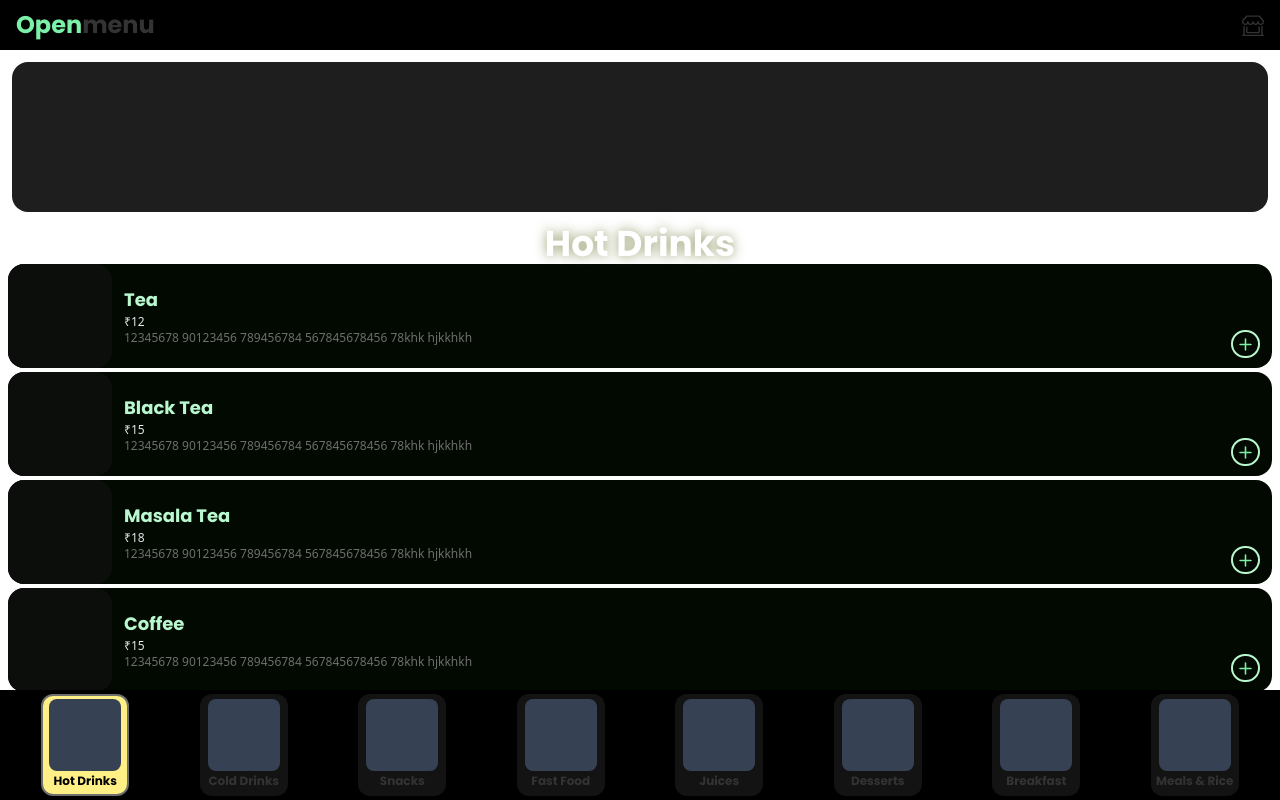
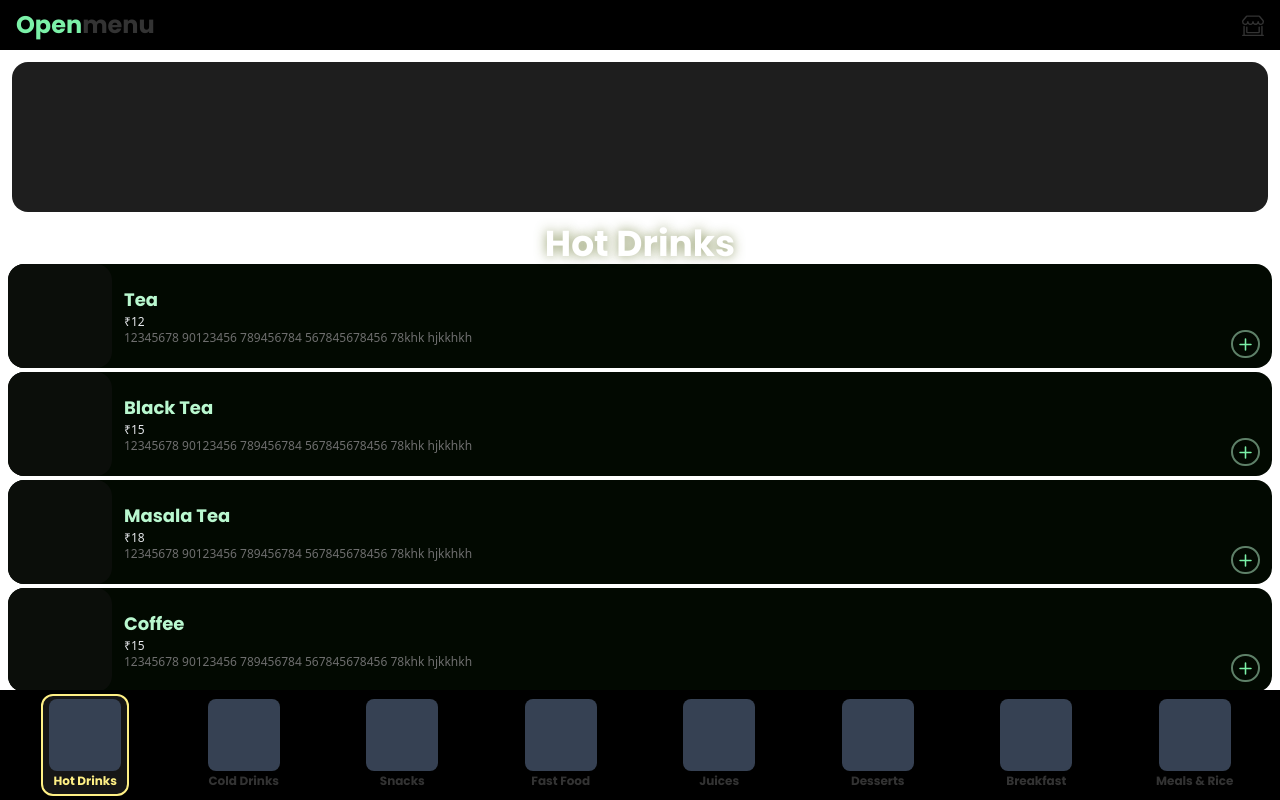
Before and after one commit to me-junaid/openmenu, a React (Vite) app: page / in a window 1280 px wide. Built offline with nearby package versions, Linux system fonts and the light colour scheme.

Commit message:
Order confirmation implementation

```diff
--- a/src/components/HomePage/CategoryFeed.jsx
+++ b/src/components/HomePage/CategoryFeed.jsx
@@ -36,8 +36,8 @@ export const CategoryFeed = () => {
         const baseClasses =
           "p-0.5 flex flex-col justify-center items-center shrink-0 rounded-xl snap-center transition-transform duration-150 min-w-22";
         const selectedClasses = isSelected
-          ? "scale-100 border-2 border-[#6f6f6f] bg-yellow-200"
-          : "scale-100 border-2 border-[#6f6f6f00] bg-[#161616]/90";
+          ? "scale-100 border-2 border-yellow-200 bg-[#161616]"
+          : "scale-100 border-2 border-[#6f6f6f00] bg-[#161616]/0";
 
         return (
           <div
@@ -56,7 +56,7 @@ export const CategoryFeed = () => {
             className={`${baseClasses} ${selectedClasses}`}
           >
             <div className="bg-gray-700 w-18 aspect-square rounded-lg" />
-            <div className={`${isSelected ? "text-black" : ""} font-bold text-xs my-0.5 text-center my-font`}>{item.name}</div>
+            <div className={`${isSelected ? "text-yellow-200" : ""} font-bold text-xs my-0.5 text-center my-font`}>{item.name}</div>
           </div>
         );
       })}
--- a/src/components/HomePage/ItemFeed.jsx
+++ b/src/components/HomePage/ItemFeed.jsx
@@ -39,7 +39,7 @@ export const ItemFeed = () => {
               <div
                 className={`
     h-7 min-w-7 ml-3 rounded-full
-    border-2 border-green-400
+    border-2 border-green-200/20
     flex justify-center items-center
     text-green-300 cursor-pointer
     transition-all duration-100
@@ -73,7 +73,7 @@ export const ItemFeed = () => {
                 }}
                 className="
     h-7 mt-auto mb-2 min-w-7 ml-3 rounded-full
-    border-2 border-green-200
+    border-2 border-green-200/50
     flex justify-center items-center
     text-green-300 cursor-pointer
     transition-all duration-100
--- a/src/components/HomePage/OrderSelection.jsx
+++ b/src/components/HomePage/OrderSelection.jsx
@@ -14,7 +14,7 @@ export const OrderSelection = () => {
 
   return (
     <div className={`${orderSelection ? "top-[50px] fixed inset-0 bg-black flex flex-col " : "hidden"}`}>
-      <div className="flex items-center p-3 pt-8 gap-2">
+      <div className="flex items-center p-3 pb-0 pt-8 gap-2">
         <Menu width={30} height={30} />
         <h1 className="font-bold text-4xl my-font">Place Order</h1>
         <button className={`${(confirmOrder) ? "hidden" : " flex"} ml-auto p-2 active:bg-green-200/9 active:border-yellow-200 duration-200 bg-red-900/40 text-white/87  text-lg font-bold rounded-full items-center justify-between`} onClick={() => updateOrderSelection()}>
@@ -22,7 +22,7 @@ export const OrderSelection = () => {
         </button>
       </div>
 
-      <p className="flex justify-between px-3 text-gray-300  text-sm mb-1">
+      <p className="flex justify-between px-4 text-gray-500 pb-2 text-sm mb-1">
         Take a moment to review your order before confirming.
       </p>
 
@@ -32,7 +32,7 @@ export const OrderSelection = () => {
         </div>
 
 
-        <p className={`${(confirmOrder) ? "text-yellow-200" : "text-gray-700"} text-center  pb-4 text-sm`}>
+        <p className={`${(confirmOrder) ? "text-yellow-200" : "text-gray-900"} text-center  pb-4 text-sm`}>
           Show this QR code to the waiter to place your order.
         </p>
 
@@ -44,7 +44,7 @@ export const OrderSelection = () => {
           {selectedItems.map((item) => {
             return (
               <div className="bg-green-900/9 p-3 flex justify-between items-center rounded-lg" key={item.name}>
-                <div className="">
+                <div>
                   <div> {item.name}</div>
                   <div className="text-xs">₹{item.price}</div>
                 </div>
@@ -56,13 +56,13 @@ export const OrderSelection = () => {
         </div>
       </div>
 
-      <div className={`flex h-13 bg-black p-3 pb-1 pt-0 justify-between`}>
-        <div className=" flex justify-center items-center">
+      <div className={`flex h-16 bg-black p-3 pb-3 pt-0 justify-between`}>
+        <div className=" flex justify-center items-center text-gray-300 pl-2">
           {selectedItems.length} {selectedItems.length === 1 ? "item" : "items"} selected
         </div>
-        <button className={`${(confirmOrder) ? "bg-green-500 " : " active:bg-green-200 duration-200  "} bg-green-400 ml-auto pl-2 pr-3 text-black border-green-900 border-2  text-lg font-bold rounded-xl flex items-center justify-center`} onClick={() => updateConfirmOrder()}>
+        <button className={`${(confirmOrder) ? "bg-green-500 " : " active:bg-green-200 duration-200  "} bg-green-400 ml-auto p-2 pr-3 text-black border-green-900 border-2  text-lg font-bold rounded-xl flex items-center justify-center`} onClick={() => updateConfirmOrder()}>
           <Check size={35} />
-          <p className="">{(confirmOrder ? "" : "Confirm Order")}</p>
+          <p className="text-sm my-font">{(confirmOrder ? "" : "Confirm Order")}</p>
         </button>
       </div>
 
--- a/src/components/HomePage/SelectedItems.jsx
+++ b/src/components/HomePage/SelectedItems.jsx
@@ -35,7 +35,7 @@ export const SelectedItems = () => {
       </div>
 
 
-      <div className={`flex h-10 bg-black p-3 pb-0 pt-1 justify-between`}>
+      <div className={`flex h-10 bg-black p-3 pb-0 pt-1 justify-between fixed bottom-[110px] left-0 right-0`}>
         <div className=" flex justify-center items-center">
           {selectedItems.length} {selectedItems.length === 1 ? "item" : "items"} ●
         </div>
@@ -50,8 +50,6 @@ export const SelectedItems = () => {
       </div>
 
 
-      <div className="h-[110px]"></div>
-
     </div>
   )
 }
```
